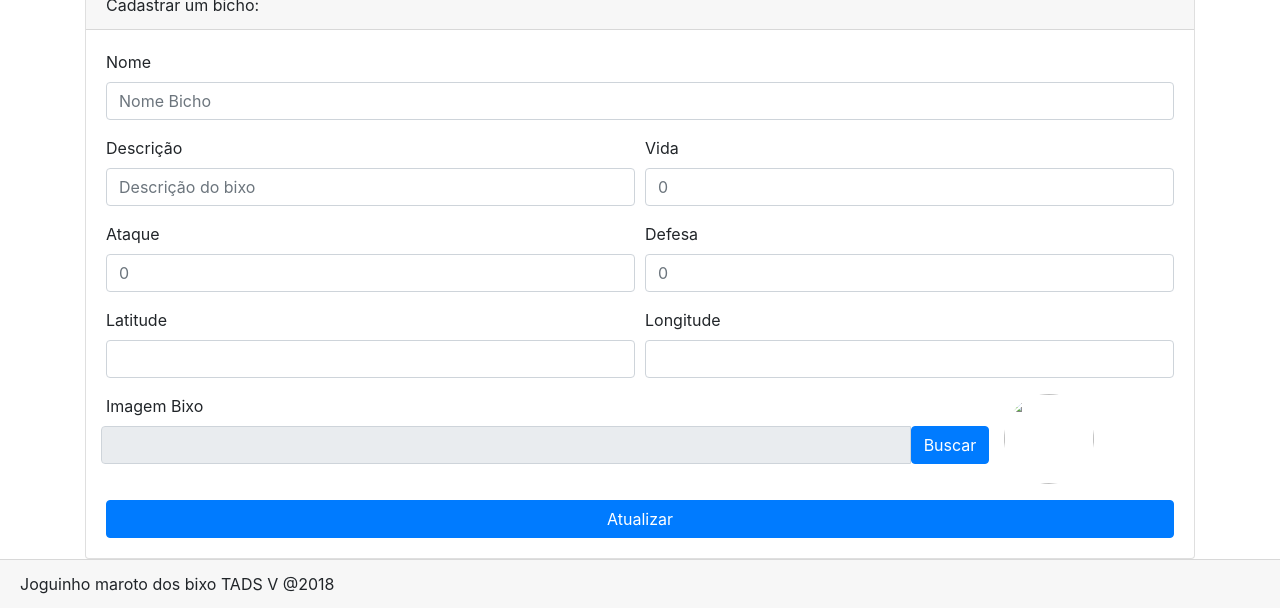
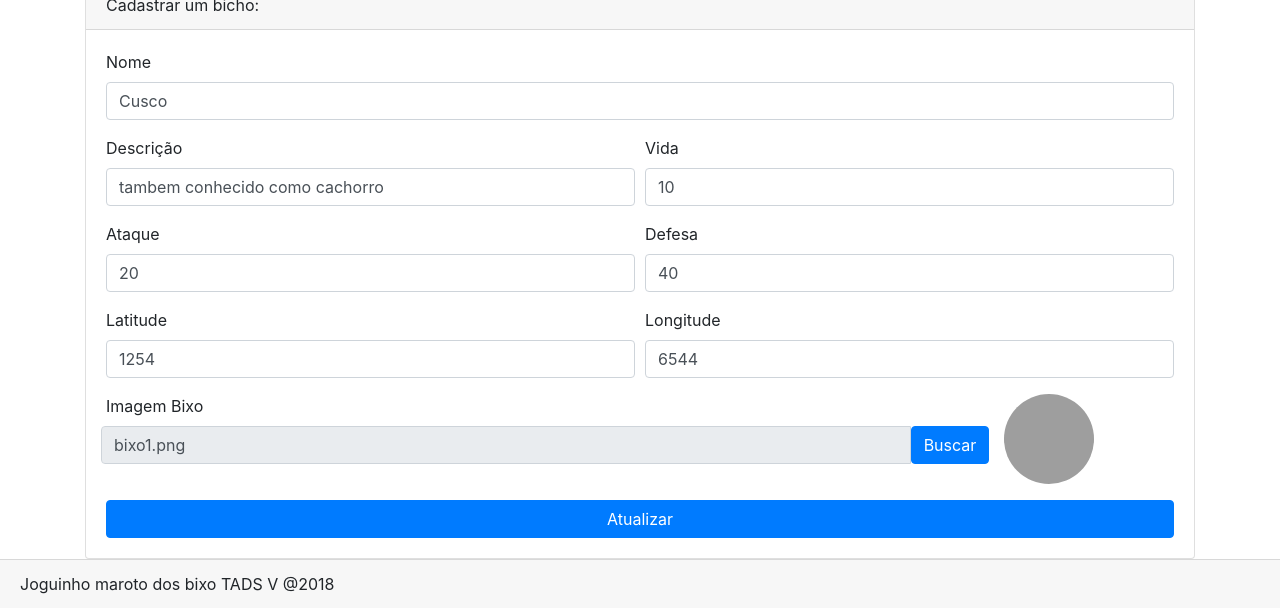
Before and after one commit to geordanolima/TrabalhoDosBixo, a PHP site: page /Funcoes.php?op=editar&id=1 in a window 1280 px wide. Shown: the part 320-928 px from the top of the page. Run offline with PHP 8.4, Linux system fonts and the light colour scheme; data that the repository does not hold is empty; grey boxes are pictures that could not be loaded.

Commit message:
finalizado

```diff
--- a/php/Funcoes.php
+++ b/php/Funcoes.php
@@ -1,6 +1,5 @@
 <?php
 
-require_once('Funcoes.php');
 if(!isset($_REQUEST['op'])){
     listarbixos();
     exit;
@@ -91,9 +90,9 @@ function editarbixo()
                 'img'           => '../public/imgs/bixo' . $idbixo . '.png'
             ],
             3=>[
-                'id'        => 3,
-                'nome'      => 'Tomba',
-                'descricaoBixo'  => 'Tomba lata, ou Vira-Latas',
+                'id'            => 3,
+                'nome'          => 'Tomba',
+                'descricaoBixo' => 'Tomba lata, ou Vira-Latas',
                 'vida'          => 80,
                 'ataque'        => 20,
                 'defesa'        => 60,
@@ -111,9 +110,8 @@ function editarbixo()
 
 function atualizarbixo()
 {
-
-    if(empty($_POST['nome']) || empty($_POST['descricaoBixo'])){
-        header('Location: cadastrobixo.php?op=editar&id=' . $_POST['id']);
+    if(empty($_POST['nome'])){
+        header('Location: cadastrobixo.php');
         exit;
     }
     if(!empty($_FILES['foto'])){
--- a/php/cadastroBixo.php
+++ b/php/cadastroBixo.php
@@ -30,11 +30,11 @@
 
     <div id="menuLateral" class="sidenav">
         <a href="javascript:void(0)" class="closebtn" onclick="closeNav()">&times;</a>
-        <a href="php/cadastroBixo.php">Cadastro bixo</a>
-        <a href="php/ListaBixo.php">Lista de bixo</a>
-        <a href="cadastroJogador.html">Cadastro jogador</a>
-        <a href="cadastroitem.html">Cadastro item</a>
-        <a href="mapa.html">Mapa</a>
+        <a href="cadastroBixo.php">Cadastro bixo</a>
+        <a href="ListaBixo.php">Lista de bixo</a>
+        <a href="../cadastroJogador.html">Cadastro jogador</a>
+        <a href="../cadastroitem.html">Cadastro item</a>
+        <a href="../mapa.html">Mapa</a>
         <img class="logoimg" src="../img/dog-w.png">
         <label class="logo">Joguinho dos bixo</label>
     </div>
@@ -52,7 +52,8 @@
                         <div class="form-row">
                             <div class="col-md-12">
                                 <label for="inputNome">Nome</label>
-                                <input type="text" class="form-control" name="nome" id="inputNome" placeholder="Nome Bicho" value="<?=$bixos[$idbixo]['nome'];?>">
+                                <input type="text" class="form-control" name="nome" id="inputNome" placeholder="Nome Bicho"
+                                    value="<?=(isset($_GET['id'])) ? $dadosbixo[$idbixo]['nome'] : '';?>">
                             </div>
                         </div>
                     </div>
@@ -60,11 +61,12 @@
                         <div class="form-row">
                             <div class="col-md-6">
                                 <label for="inputDefesa">Descrição</label>
-                                <input type="text" class="form-control" name="descricaoBixo"  placeholder="Descrição do bixo" value="<?=$bixos[$idbixo]['descricaoBixo'];?>">
+                                <input type="text" class="form-control" name="descricaoBixo"  placeholder="Descrição do bixo"
+                                    value="<?=(isset($_GET['id'])) ? $dadosbixo[$idbixo]['descricaoBixo'] : '';?>">
                             </div>
                             <div class="col-md-6">
                                 <label for="inputVida">Vida</label>
-                                <input type="number" class="form-control" name="Vida" min="0" max="100" step="10" placeholder="0" value="<?=$bixos[$idbixo]['vida'];?>">
+                                <input type="number" class="form-control" name="Vida" min="0" max="100" step="10" placeholder="0" value="<?=(isset($_GET['id'])) ? $dadosbixo[$idbixo]['vida'] : '';?>">
                             </div>
                         </div>
                     </div>
@@ -72,11 +74,11 @@
                         <div class="form-row">
                             <div class="col-md-6">
                                 <label for="inputAtaque">Ataque</label>
-                                <input type="number" class="form-control" name="Ataque" min="0" max="100" step="10" placeholder="0" value="<?=$bixos[$idbixo]['ataque'];?>">
+                                <input type="number" class="form-control" name="Ataque" min="0" max="100" step="10" placeholder="0" value="<?=(isset($_GET['id'])) ? $dadosbixo[$idbixo]['ataque'] : '';?>">
                             </div>
                             <div class="col-md-6">
                                 <label for="inputDefesa">Defesa</label>
-                                <input type="number" class="form-control" name="ValorDefesa" min="0" max="100" step="10" placeholder="0" value="<?=$bixos[$idbixo]['defesa'];?>">
+                                <input type="number" class="form-control" name="ValorDefesa" min="0" max="100" step="10" placeholder="0" value="<?=(isset($_GET['id'])) ? $dadosbixo[$idbixo]['defesa'] : '';?>">
                             </div>
                         </div>
                     </div>
@@ -84,11 +86,11 @@
                         <div class="form-row">
                             <div class="col-md-6">
                                 <label for="inputAtaque">Latitude</label>
-                                <input type="number" class="form-control" name="Latitude" min="0" value="<?=$bixos[$idbixo]['latitude'];?>">
+                                <input type="number" class="form-control" name="Latitude" min="0" value="<?=(isset($_GET['id'])) ? $dadosbixo[$idbixo]['latitude'] : '';?>">
                             </div>
                             <div class="col-md-6">
                                 <label for="inputDefesa">Longitude</label>
-                                <input type="number" class="form-control" name="Longitude" min="0" value="<?=$bixos[$idbixo]['longitude'];?>">
+                                <input type="number" class="form-control" name="Longitude" min="0" value="<?=(isset($_GET['id'])) ? $dadosbixo[$idbixo]['longitude'] : '';?>">
                             </div>
 
                         </div>
@@ -99,7 +101,7 @@
                                 <div class="col-md-10">
                                     <label for="customFileLang">Imagem Bixo</label>
                                     <div class="input-group form-row">
-                                        <input type="text" class="form-control" readonly="" value="<?=$bixos[$idbixo]['descImg'];?>">
+                                        <input type="text" class="form-control" readonly="" value="<?=(isset($_GET['id'])) ? $dadosbixo[$idbixo]['descImg'] : '';?>">
                                         <label style="height: 10px;">
                                             <span class="btn btn-primary input-group-btn">
                                                 Buscar <input type="file" style="display: none;" multiple="" name="foto" accept="image/*">
@@ -108,7 +110,7 @@
                                     </div>
                                 </div>
                                 <div class="col-md-2">
-                                    <img src="<?=$bixos[$idbixo]['img'];?>" height="90px" width="90px" style="border-radius: 50%;">
+                                    <img src="<?=(isset($_GET['id'])) ? $dadosbixo[$idbixo]['img'] : '../public/imgs/padrao.png' ?>" height="90px" width="90px" style="border-radius: 50%;">
                                 </div>
                             </div>
                         </div>
```
Also changed, not shown: php/ListaBixo.php (+5 -5 lines), public/imgs/padrao.png (added).
